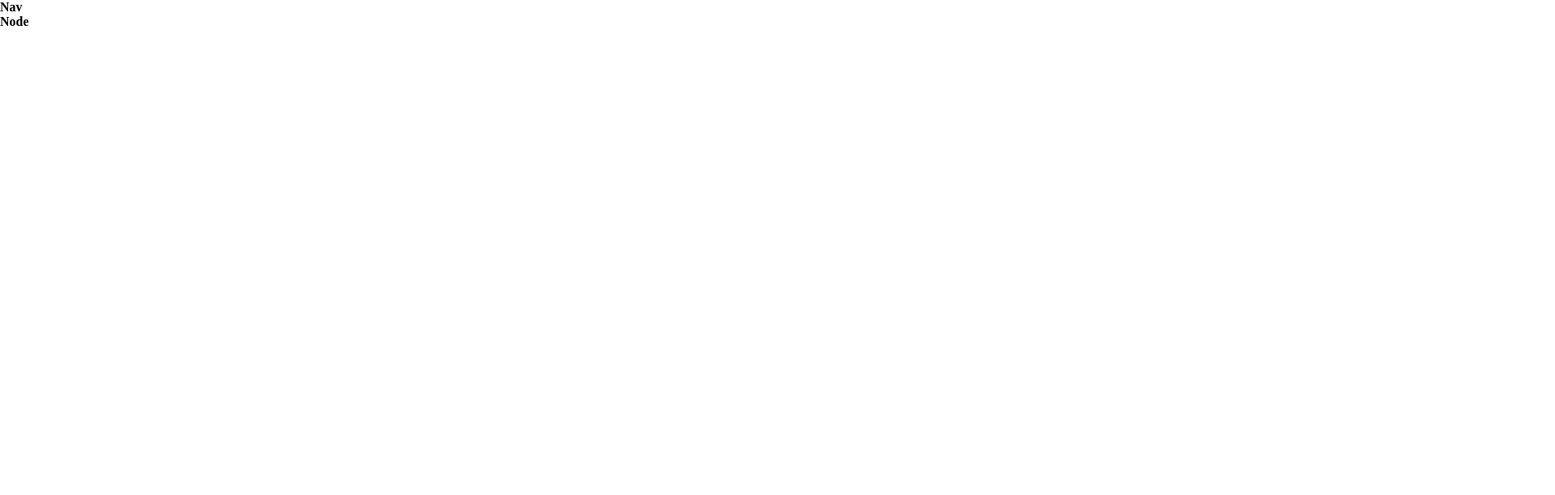
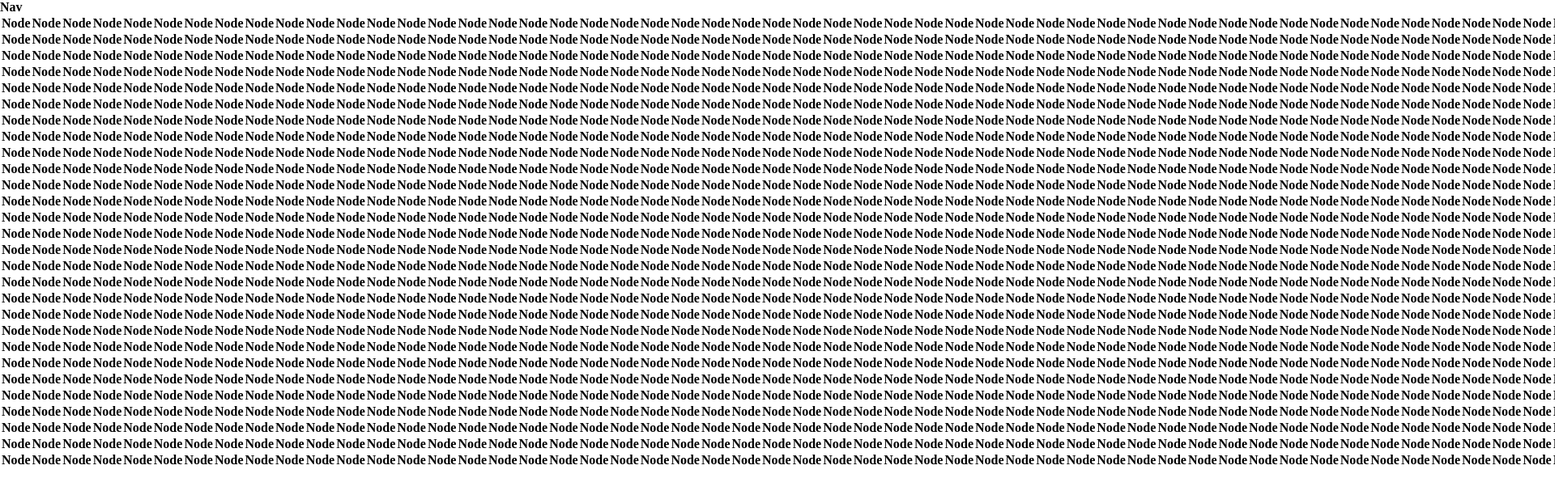
Before and after one commit to PatrykIwasieczko/Pathfinding-visualization, a React (Create React App) app: page / in a window 1280 px wide. Shown: the top 612 px of the page at 81% size, 1920 px wide, since content can reach past the window. Built offline with nearby package versions, Linux system fonts and the light colour scheme.

Commit message:
Render grid of nodes

```diff
--- a/src/components/Node.tsx
+++ b/src/components/Node.tsx
@@ -1,10 +1,22 @@
 import React from "react";
 
-const Node = () => {
+type Props = {
+  key: number;
+  col: number;
+  row: number;
+  isStart: boolean;
+  isFinish: boolean;
+  isVisited: boolean;
+  isWall: boolean;
+};
+
+const Node: React.FC<Props> = (
+  { key, col, row, isFinish, isStart, isWall },
+) => {
   return (
-    <div>
+    <td key={key}>
       Node
-    </div>
+    </td>
   );
 };
 
--- a/src/components/PathfindingVisualizer.tsx
+++ b/src/components/PathfindingVisualizer.tsx
@@ -10,9 +10,28 @@ const PathfindingVisualizer = () => {
     setGrid(getInitialGrid());
   }, []);
   return (
-    <div>
-      <Node />
-    </div>
+    <table className="board">
+      <tbody className="table-body">
+        {grid.map((gridRow, rowIndex) => (
+          <tr className="board-row" key={rowIndex}>
+            {gridRow.map((node, nodeIndex) => {
+              const { row, col, isFinish, isStart, isWall, isVisited } = node;
+              return (
+                <Node
+                  key={nodeIndex}
+                  row={row}
+                  col={col}
+                  isFinish={isFinish}
+                  isVisited={isVisited}
+                  isStart={isStart}
+                  isWall={isWall}
+                />
+              );
+            })}
+          </tr>
+        ))}
+      </tbody>
+    </table>
   );
 };
 
```
